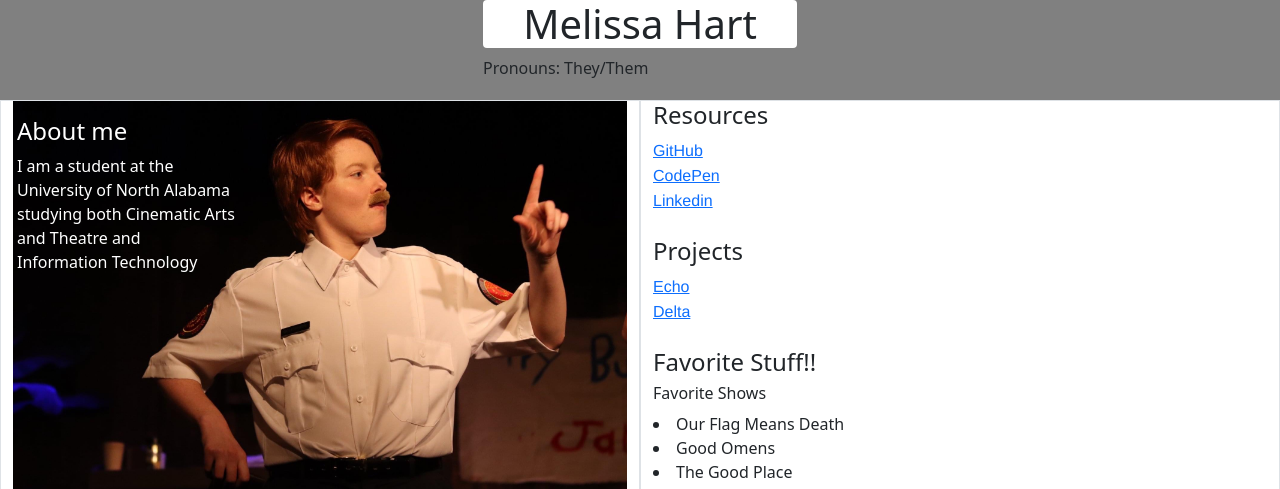
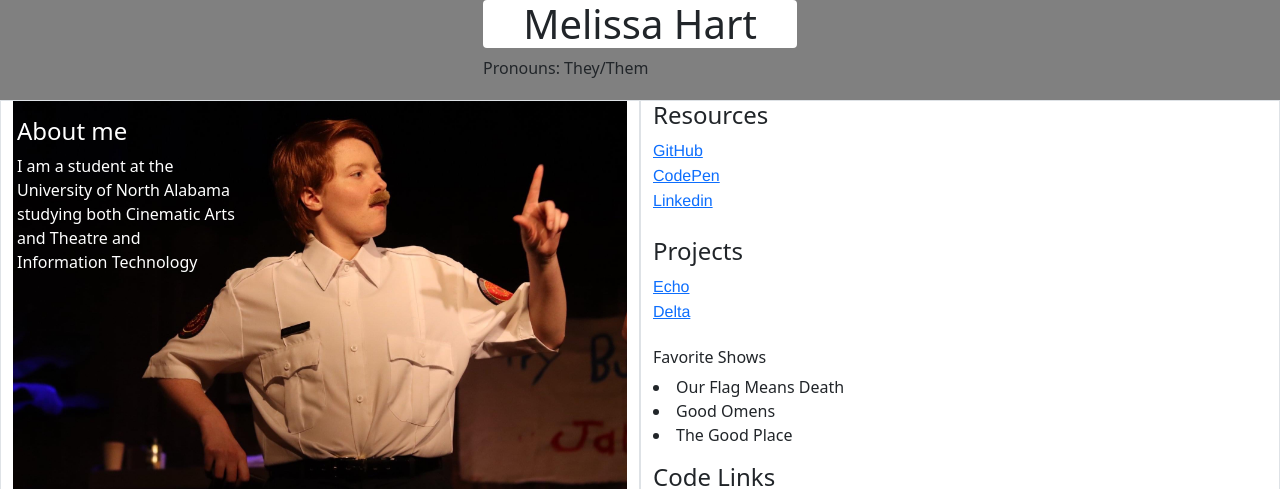
Before and after one commit to Mel-Hart-coder/QueerInSTEM, a plain HTML site: page index.html in a window 1280 px wide. Shown: the top 489 px of the page. Drawn offline with nearby package versions, Linux system fonts and the light colour scheme.

Commit message:
Update index.html

```diff
--- a/index.html
+++ b/index.html
@@ -73,7 +73,7 @@
             <br>
             <!-- Some fun stuff -->
             <div id="Fun">
-                <h4>Favorite Stuff!!</h4>
+
                 <h6>Favorite Shows</h6>
                 <p id = "fave"></p>
             </div>
```
